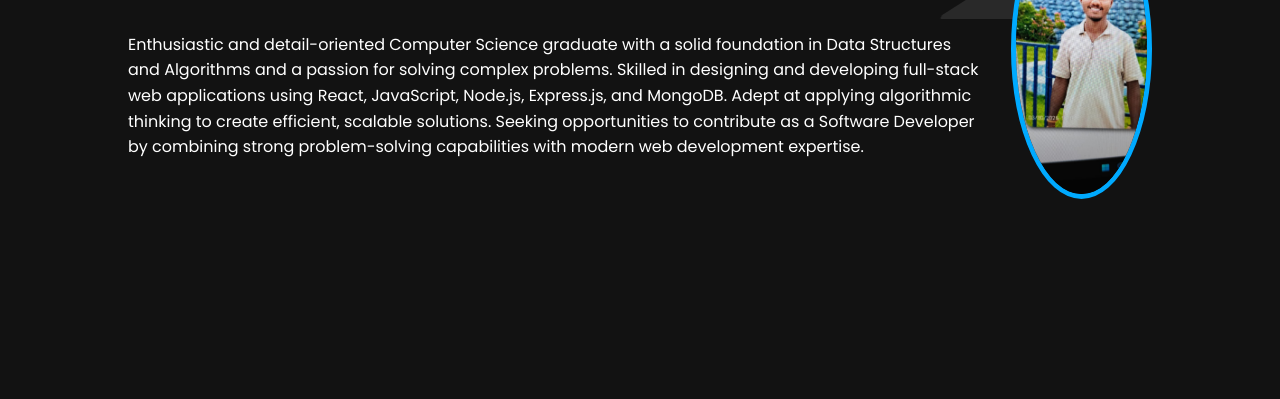
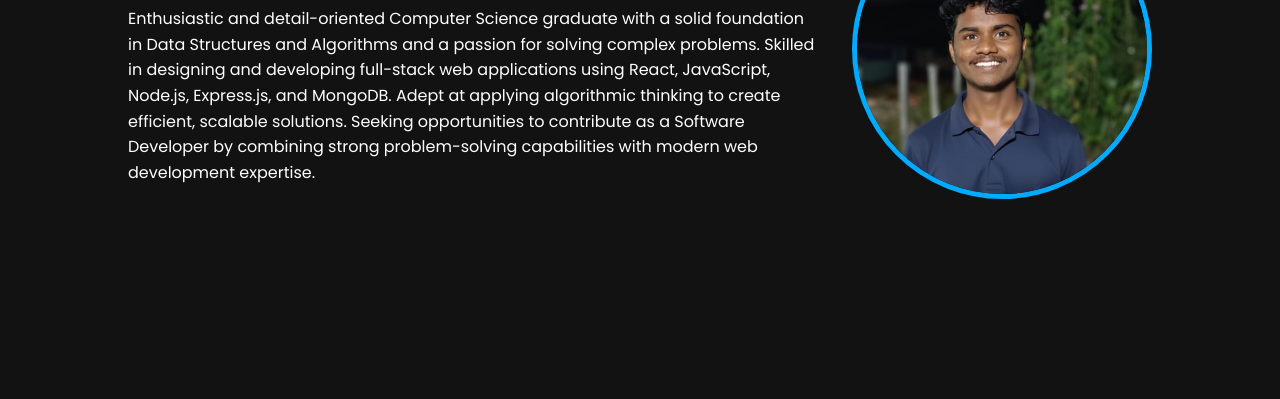
Before and after one commit to BellamDeva/MyPortfolio, a website: page index.html in a window 1280 px wide. Shown: the part 781-1180 px from the top of the page. Drawn offline with Linux system fonts and the light colour scheme.

Commit message:
updated my pic

```diff
--- a/index.html
+++ b/index.html
@@ -53,7 +53,7 @@
                 <h1>Hi, I'm Bellam Deva</h1>
                 <p>Enthusiastic and detail-oriented Computer Science graduate with a solid foundation in Data Structures and Algorithms and a passion for solving complex problems. Skilled in designing and developing full-stack web applications using React, JavaScript, Node.js, Express.js, and MongoDB. Adept at applying algorithmic thinking to create efficient, scalable solutions. Seeking opportunities to contribute as a Software Developer by combining strong problem-solving capabilities with modern web development expertise.</p>
             </div>
-            <img src="images/devagate.jpg" alt="Bellam Deva" class="profile-pic">
+            <img src="images/Deva.jpg" alt="Bellam Deva" class="profile-pic">
         </div>
     </section>
 
```
Also changed, not shown: images/Deva.jpg (added).
